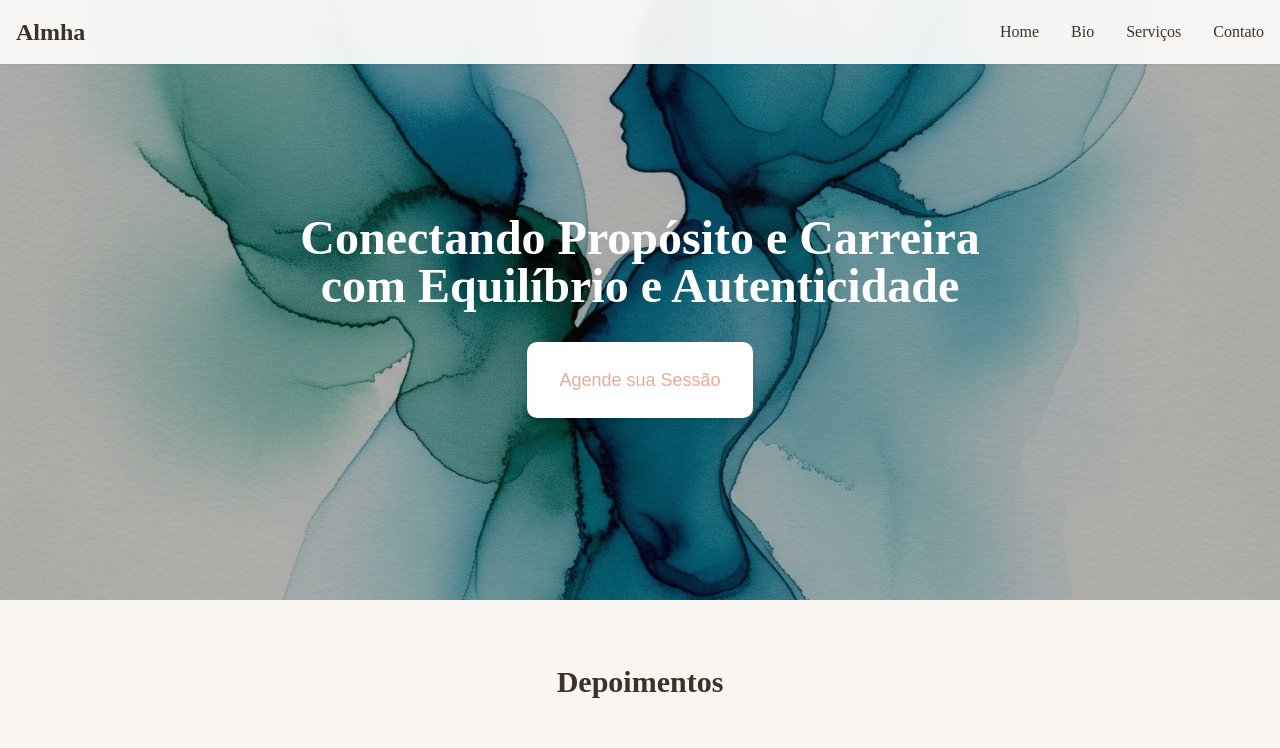
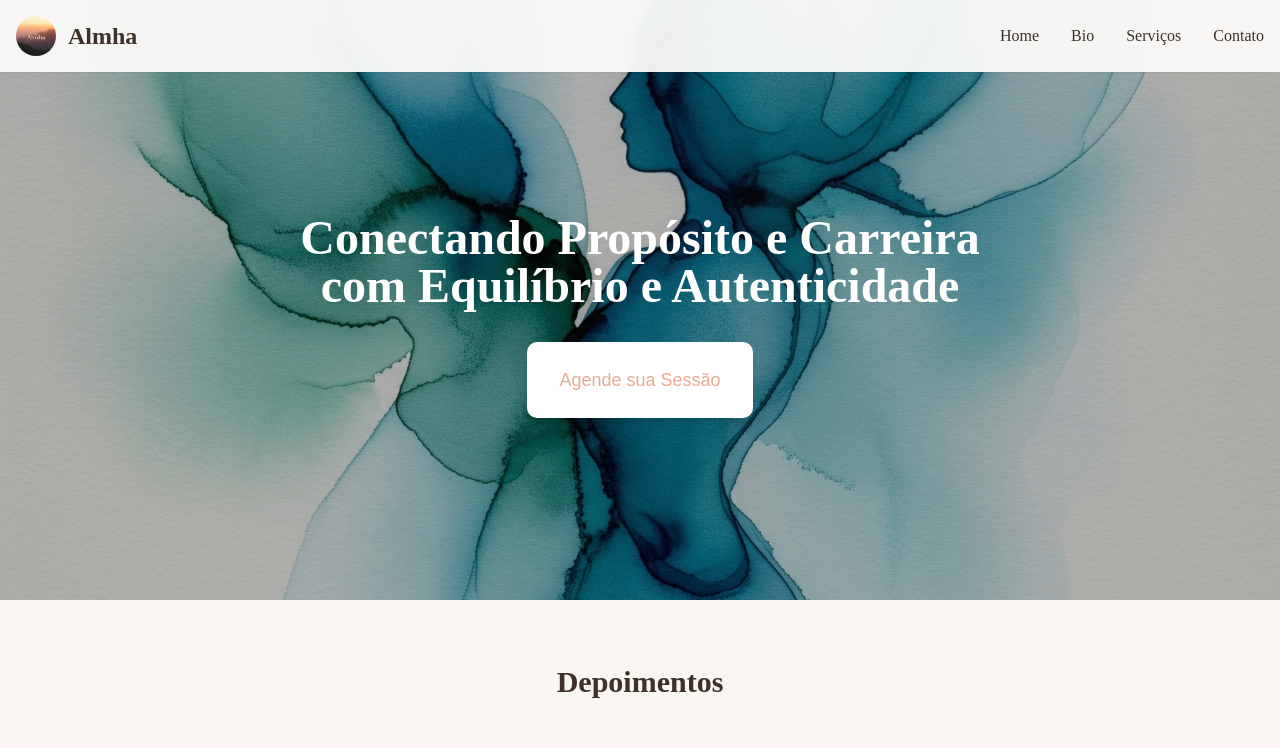
Before and after one commit to cduessel/almha, a React (Vite) app: page / in a window 1280 px wide. Shown: the top 748 px of the page. Built offline with nearby package versions, Linux system fonts and the light colour scheme; the HTML template or start-up script is replaced by a standard one; a web font is replaced by a local one.

Commit message:
Add logo to header

```diff
--- a/src/pages/Index.tsx
+++ b/src/pages/Index.tsx
@@ -4,6 +4,7 @@ import { Button } from "@/components/ui/button";
 import { Card, CardContent } from "@/components/ui/card";
 import fundoImage from "@/assets/fundo.jpg";
 import betinaPhoto from "@/assets/betina-drawing.jpg";
+import almhaLogo from "@/assets/almha-logo.png";
 
 const Index = () => {
   const [isMenuOpen, setIsMenuOpen] = useState(false);
@@ -58,7 +59,10 @@ const Index = () => {
       <nav className="fixed top-0 w-full bg-background/95 backdrop-blur-sm shadow-sm z-50">
         <div className="container mx-auto px-4 py-4">
           <div className="flex justify-between items-center">
-            <h1 className="text-2xl font-semibold text-foreground font-lobster">Almha</h1>
+            <div className="flex items-center gap-3">
+              <img src={almhaLogo} alt="Almha Logo" className="h-10 w-10 rounded-full" />
+              <h1 className="text-2xl font-semibold text-foreground font-lobster">Almha</h1>
+            </div>
 
             {/* Desktop Menu */}
             <div className="hidden md:flex gap-8 font-lobster">
```
Also changed, not shown: src/assets/almha-logo.png (added).
